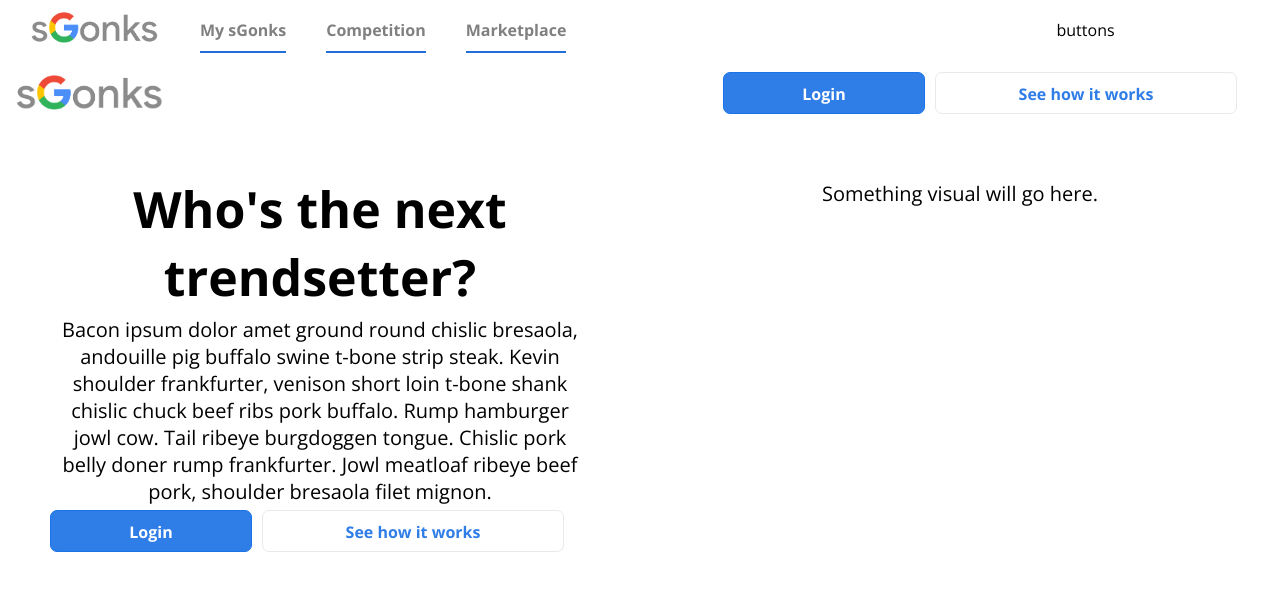
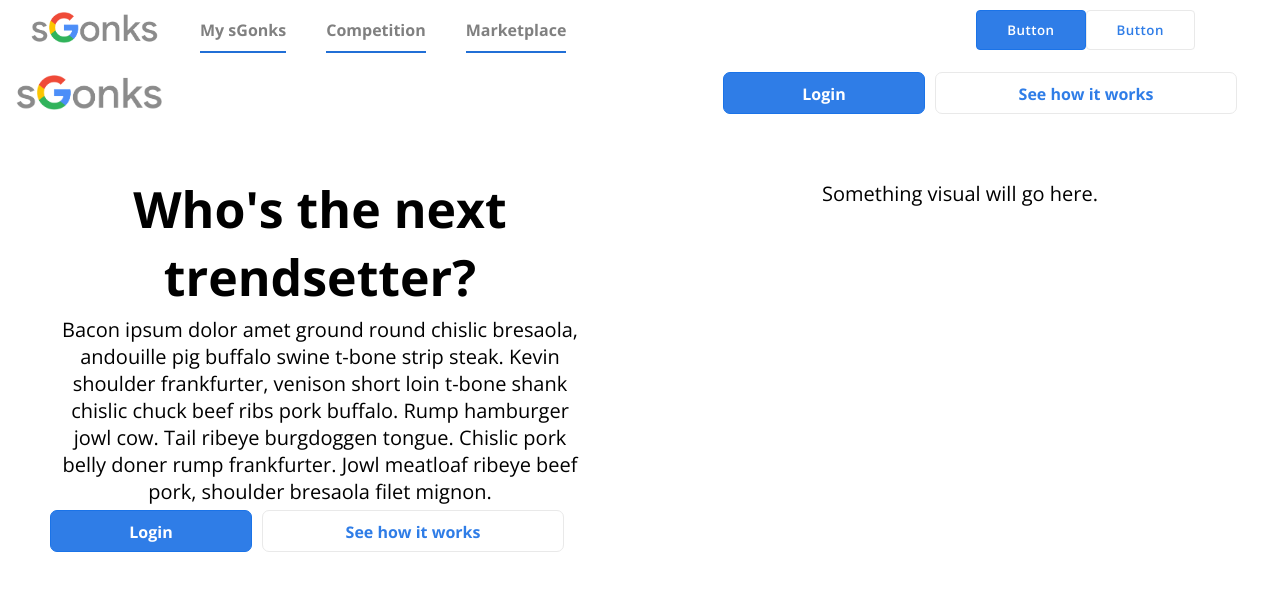
Before and after one commit to googleinterns/sgonks, a React (Create React App) app in the folder project/frontend/: page / in a window 1280 px wide. Shown: the top 590 px of the page. Built offline with nearby package versions, Linux system fonts and the light colour scheme.

Commit message:
Add LinkButton component and styles. LinkButton is a button that also has the functionality of a router Link

```diff
--- a/project/frontend/package.json
+++ b/project/frontend/package.json
@@ -6,12 +6,13 @@
     "@testing-library/jest-dom": "^5.11.8",
     "@testing-library/react": "^11.2.2",
     "@testing-library/user-event": "^12.6.0",
+    "classnames": "^2.2.6",
+    "jest": "^26.2.2",
     "react": "^17.0.1",
     "react-dom": "^17.0.1",
     "react-router-dom": "^5.2.0",
     "react-scripts": "4.0.1",
     "url-loader": "^4.1.0",
-    "jest": "^26.2.2",
     "web-vitals": "^0.2.4",
     "webpack": "^4.34.0",
     "webpack-cli": "^3.3.4",
--- a/project/frontend/src/components/HeaderBar/HeaderBar.js
+++ b/project/frontend/src/components/HeaderBar/HeaderBar.js
@@ -2,6 +2,7 @@ import React from "react"
 import classes from "./HeaderBar.module.css"
 import Logo from "../../assets/sGonksLogo.png"
 import { Link, NavLink } from "react-router-dom"
+import LinkButton from "../UI/LinkButton/LinkButton"
 
 const HeaderBar = (props) => {
   let innerNavLinks = [
@@ -35,8 +36,8 @@ const HeaderBar = (props) => {
         {innerNav}
       </div>
       <div className={classes.ButtonsContainer}>
-        buttons
-        {/* TODO: replace with LinkButton */}
+        <LinkButton to='/'>Button</LinkButton>
+        <LinkButton to='/' inverted>Button</LinkButton>
       </div>
     </header>
   )
--- /dev/null
+++ b/project/frontend/src/components/UI/LinkButton/LinkButton.js
@@ -0,0 +1,31 @@
+import React from "react"
+import { withRouter } from "react-router"
+import classes from "./LinkButton.module.css"
+import classnames from "classnames"
+
+const LinkButton = (props) => {
+  const buttonStyle = props.inverted ? classes.White : classes.Blue;
+
+  const {
+    history,
+    location,
+    match,
+    staticContext,
+    to,
+    onClick,
+    ...rest
+  } = props
+
+  return (
+    <button
+      className={classnames(classes.Button, buttonStyle)}
+      {...rest}
+      onClick={(event) => {
+        onClick && onClick(event)
+        history.push(to)
+      }}
+    />
+  )
+}
+
+export default withRouter(LinkButton)
--- /dev/null
+++ b/project/frontend/src/components/UI/LinkButton/LinkButton.module.css
@@ -0,0 +1,19 @@
+.Button {
+    font-family: "Open Sans";
+    font-weight: 600;
+    letter-spacing: 0.5px;
+    padding: 10px 30px;
+    border-radius: 4px;
+}
+
+.White {
+    background-color: #FFF;
+    border: 1.5px solid #E9E9E9;
+    color: #2F7DE7;
+}
+
+.Blue {
+    background-color: #2F7DE7;
+    border: 1.5px solid #1A73E8;
+    color: white;
+}
```
